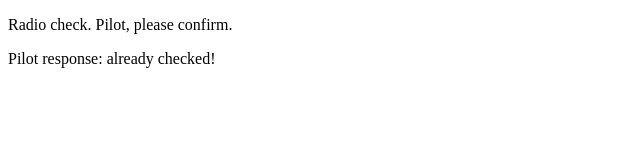
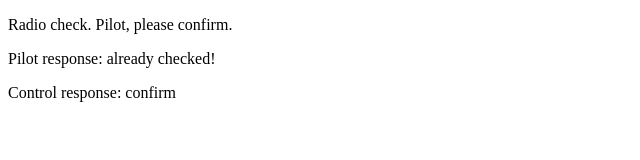
Before and after one commit to hgtphang/communication-log, a plain HTML site: page index.html in a window 1280 px wide. Shown: the whole page, without its empty margins (0-640 px from the left). Drawn offline with Linux system fonts and the light colour scheme.

Commit message:
response confirm.

```diff
--- a/index.html
+++ b/index.html
@@ -4,5 +4,6 @@
       <p>Radio check. Pilot, please confirm.</p>
 
       <p>Pilot response: already checked!</p>
+      <p>Control response: confirm</p>
    </body>
 </html>
```
